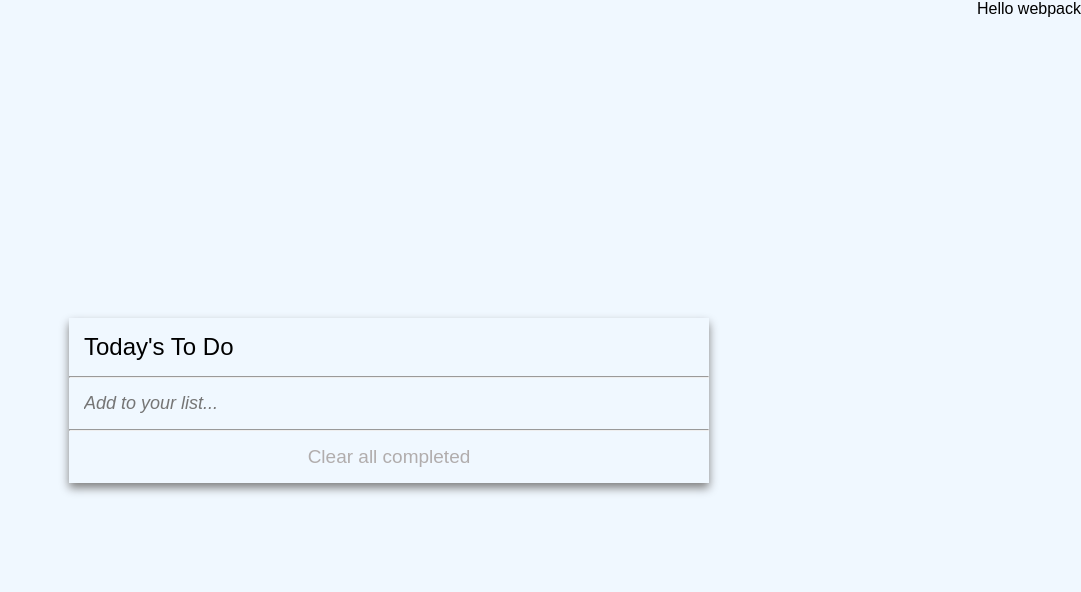
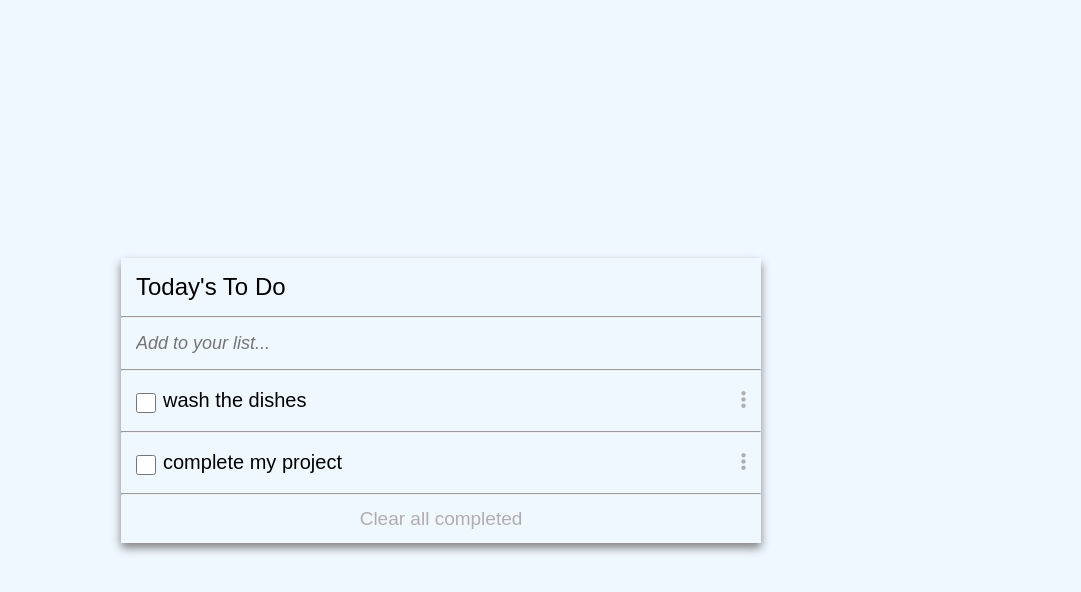
Before and after one commit to Progress2002/To-Do-List, a website built with webpack: page src/index.html in a window 1280 px wide. Shown: the whole page, without its empty margins (199-1280 px from the left). Built offline with nearby package versions, Linux system fonts and the light colour scheme.

Commit message:
Udate index.js file and add create todo-list section dynamically

```diff
--- a/src/index.html
+++ b/src/index.html
@@ -3,6 +3,7 @@
   <head>
     <meta charset="UTF-8" />
     <meta name="viewport" content="width=device-width, initial-scale=1.0" />
+    <script src="https://kit.fontawesome.com/b21ce73c3c.js" crossorigin="anonymous"></script>
     <title>To Do list</title>
   </head>
   <body>
--- a/src/index.js
+++ b/src/index.js
@@ -1,13 +1,36 @@
-import _ from 'lodash';
-import './style.css';
+import _ from "lodash";
+import "./style.css";
 
-function component() {
-    const element = document.createElement('div');
+const toDoListContainer = document.querySelector(".todo-list");
 
-      // Lodash, now imported by this script
-    element.innerHTML = _.join(['Hello', 'webpack'], ' ');
+const tasks = [
+  {
+    description: "complete my project",
+    completed: false,
+    index: 5,
+  },
+  {
+    description: "wash the dishes",
+    completed: true,
+    index: 3,
+  },
+];
 
-    return element;
-  }
+const render = (task) => {
+  toDoListContainer.innerHTML += `
+  <div class="list">
+    <div class="list-description">
+      <input type="checkbox">
+      <p>${task.description}</p>
+    </div>
+    <div class="icon-container">
+      <i class="fa-solid fa-ellipsis-vertical icon"></i>
+    </div>
+  </div>
+  <hr>
+  `;
+}
 
-  document.body.appendChild(component());
+document.addEventListener('DOMContentLoaded', () => {
+  tasks.sort((a,b) => a.index - b.index).map((item) => render(item));
+});
--- a/src/style.css
+++ b/src/style.css
@@ -73,8 +73,13 @@ input[type=checkbox]:hover {
   cursor: pointer;
 }
 
+.icon {
+  font-size: 20px;
+  color: rgb(175, 175, 175);
+}
+
 #completed {
-  padding: 15px;
+  padding: 13px;
   text-align: center;
   font-size: 20px;
 }
--- a/webpack.config.js
+++ b/webpack.config.js
@@ -2,14 +2,13 @@ const path = require('path');
 const HtmlWebpackPlugin = require('html-webpack-plugin');
 
 module.exports = {
-    mode: 'development',
+  mode: 'development',
   entry: './src/index.js',
   devServer: {
     static: './dist',
   },
   plugins: [
     new HtmlWebpackPlugin({
-      title: 'Wbpack Exercise',
       template: './src/index.html',
     }),
   ],
@@ -24,5 +23,5 @@ module.exports = {
         use: ['style-loader', 'css-loader'],
       },
     ],
-  }
+  },
 };
```
Also changed, not shown: package.json (+9 -0 lines), 2 other files.
